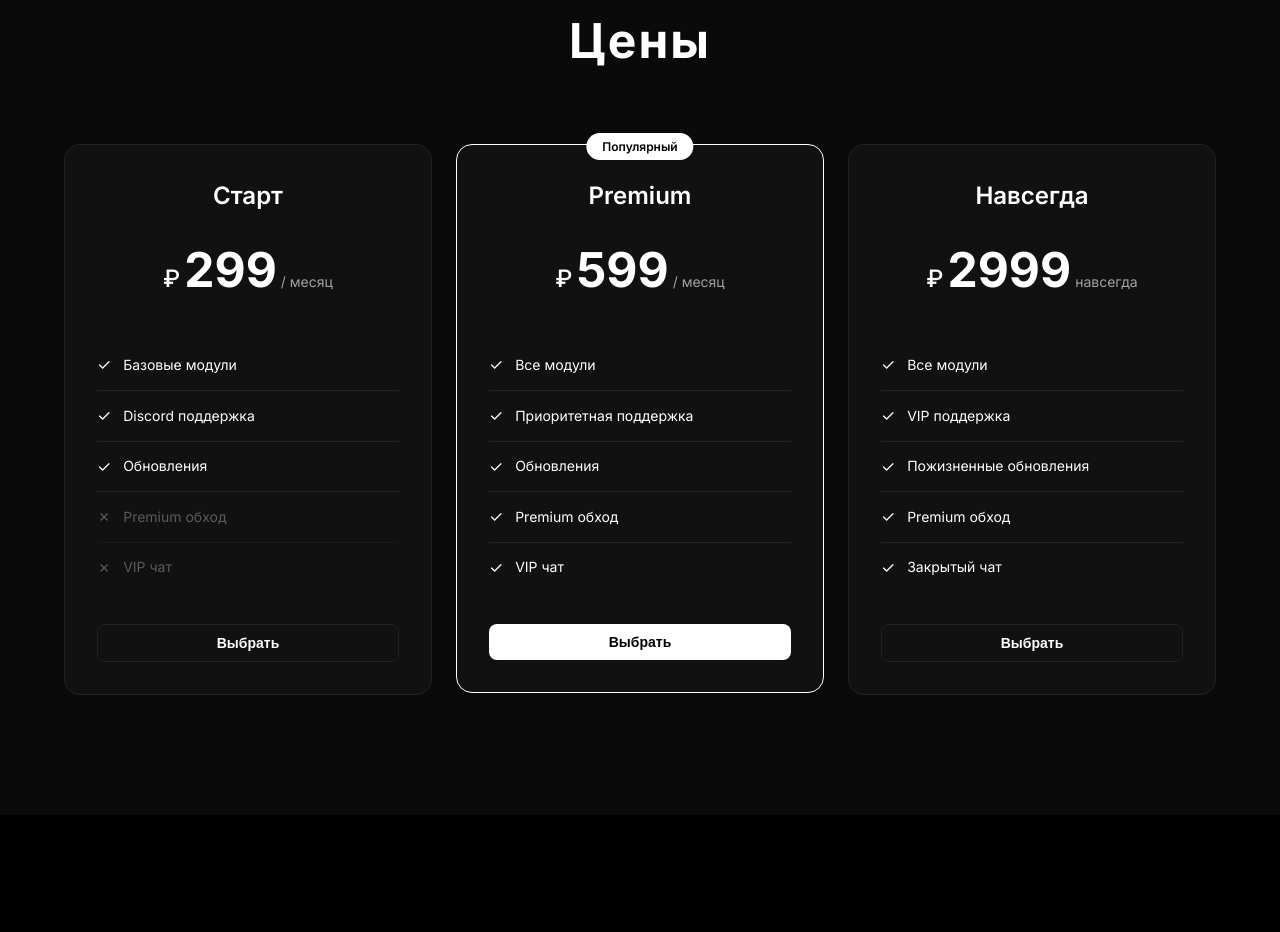
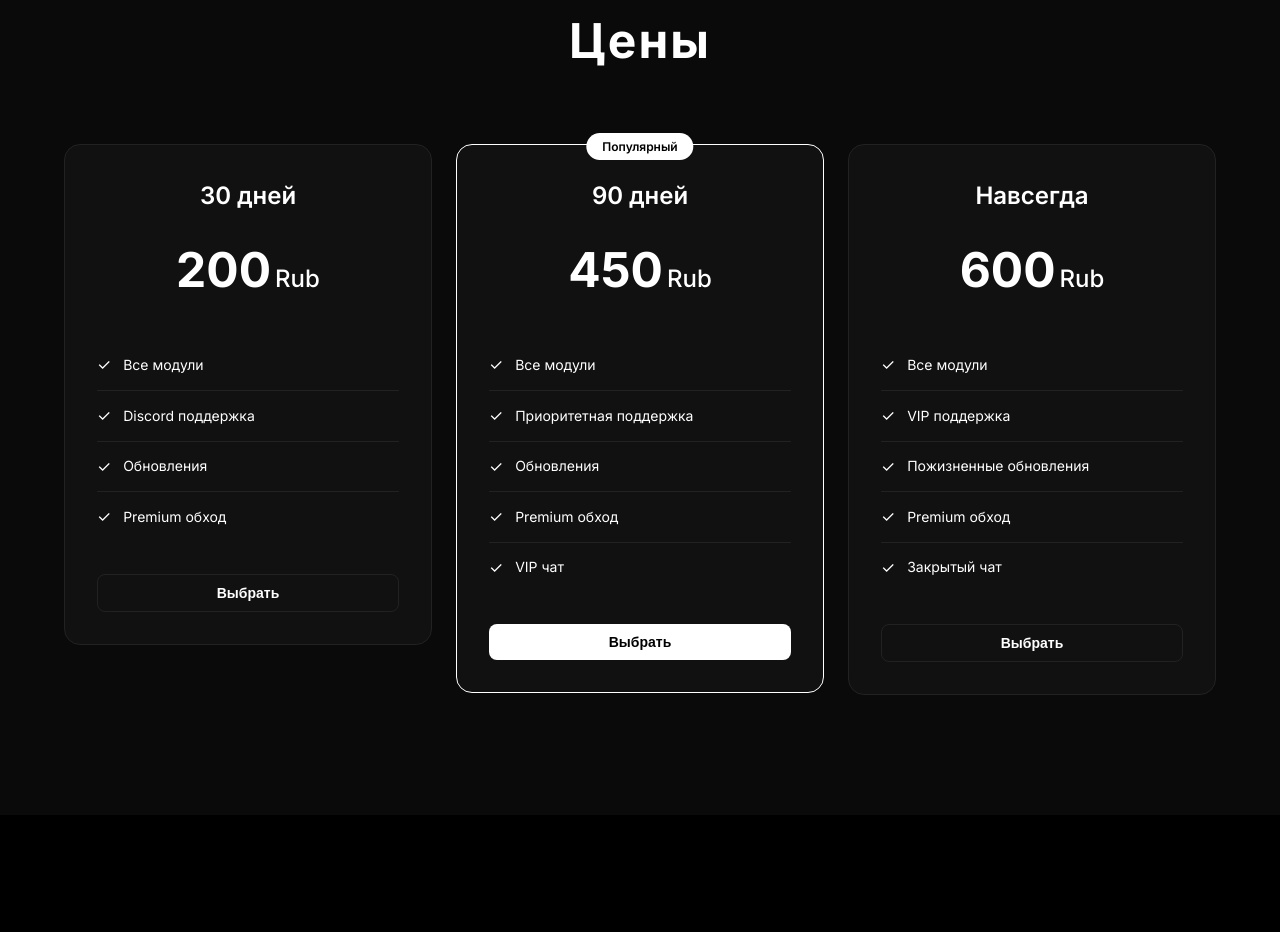
Before and after one commit to dan044300-cell/https-poluna-client.github.io-, a plain HTML site: page index.html in a window 1280 px wide. Shown: the part 1799-2731 px from the top of the page. Drawn offline with Linux system fonts and the light colour scheme.

Commit message:
Add files via upload

```diff
--- a/index.html
+++ b/index.html
@@ -28,7 +28,7 @@
     <link rel="canonical" href="https://poluna-client.github.io/">
 
     <link rel="stylesheet" href="style.css">
-    <link href="https://fonts.googleapis.com/css2?family=Inter:wght@300;400;500;600;700;800&display=swap" rel="stylesheet">
+    <link href="https://fonts.googleapis.com/css2?family=Orbitron:wght@400;500;600;700;800;900&family=Rajdhani:wght@300;400;500;600;700&family=Inter:wght@300;400;500;600;700;800&display=swap" rel="stylesheet">
 </head>
 <body>
     <div class="meteor-container">
@@ -140,19 +140,17 @@
             <div class="pricing-grid">
                 <div class="pricing-card">
                     <div class="pricing-header">
-                        <h3>Старт</h3>
+                        <h3>30 дней</h3>
                         <div class="price">
-                            <span class="currency">₽</span>
-                            <span class="amount">299</span>
-                            <span class="period">/ месяц</span>
+                            <span class="amount">200</span>
+                            <span class="currency">Rub</span>
                         </div>
                     </div>
                     <ul class="pricing-features">
-                        <li><span class="check">✓</span> Базовые модули</li>
+                        <li><span class="check">✓</span> Все модули</li>
                         <li><span class="check">✓</span> Discord поддержка</li>
                         <li><span class="check">✓</span> Обновления</li>
-                        <li class="disabled"><span class="cross">✗</span> Premium обход</li>
-                        <li class="disabled"><span class="cross">✗</span> VIP чат</li>
+                        <li><span class="check">✓</span> Premium обход</li>
                     </ul>
                     <button class="btn btn-full btn-outline" onclick="openModal('purchase')">Выбрать</button>
                 </div>
@@ -160,11 +158,10 @@
                 <div class="pricing-card featured">
                     <div class="badge">Популярный</div>
                     <div class="pricing-header">
-                        <h3>Premium</h3>
+                        <h3>90 дней</h3>
                         <div class="price">
-                            <span class="currency">₽</span>
-                            <span class="amount">599</span>
-                            <span class="period">/ месяц</span>
+                            <span class="amount">450</span>
+                            <span class="currency">Rub</span>
                         </div>
                     </div>
                     <ul class="pricing-features">
@@ -181,9 +178,8 @@
                     <div class="pricing-header">
                         <h3>Навсегда</h3>
                         <div class="price">
-                            <span class="currency">₽</span>
-                            <span class="amount">2999</span>
-                            <span class="period">навсегда</span>
+                            <span class="amount">600</span>
+                            <span class="currency">Rub</span>
                         </div>
                     </div>
                     <ul class="pricing-features">
@@ -313,17 +309,17 @@
             <span class="close" onclick="closeModal('purchase')">&times;</span>
             <h2>Покупка</h2>
             <div class="purchase-options">
-                <div class="purchase-option" onclick="selectPlan(this, 'start')">
-                    <h4>Старт</h4>
-                    <p class="purchase-price">₽299/мес</p>
+                <div class="purchase-option" onclick="selectPlan(this, '30days')">
+                    <h4>30 дней</h4>
+                    <p class="purchase-price">200 Rub</p>
                 </div>
-                <div class="purchase-option selected" onclick="selectPlan(this, 'premium')">
-                    <h4>Premium</h4>
-                    <p class="purchase-price">₽599/мес</p>
+                <div class="purchase-option selected" onclick="selectPlan(this, '90days')">
+                    <h4>90 дней</h4>
+                    <p class="purchase-price">450 Rub</p>
                 </div>
                 <div class="purchase-option" onclick="selectPlan(this, 'lifetime')">
                     <h4>Навсегда</h4>
-                    <p class="purchase-price">₽2999</p>
+                    <p class="purchase-price">600 Rub</p>
                 </div>
             </div>
             <form onsubmit="handlePurchase(event)">
```
